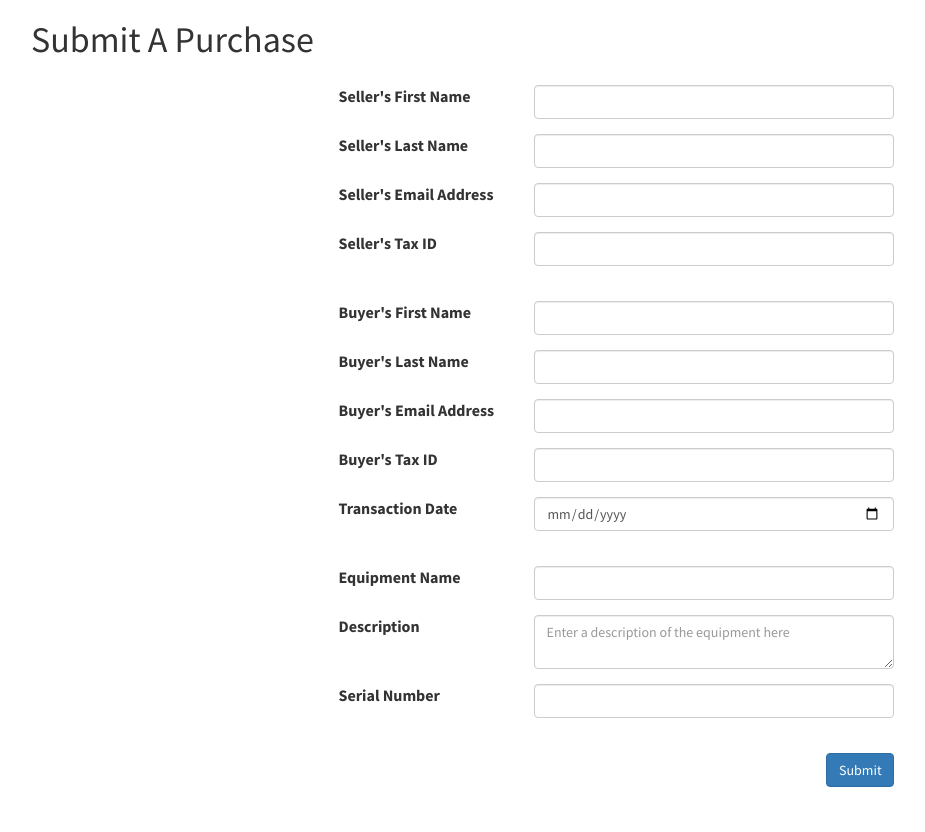
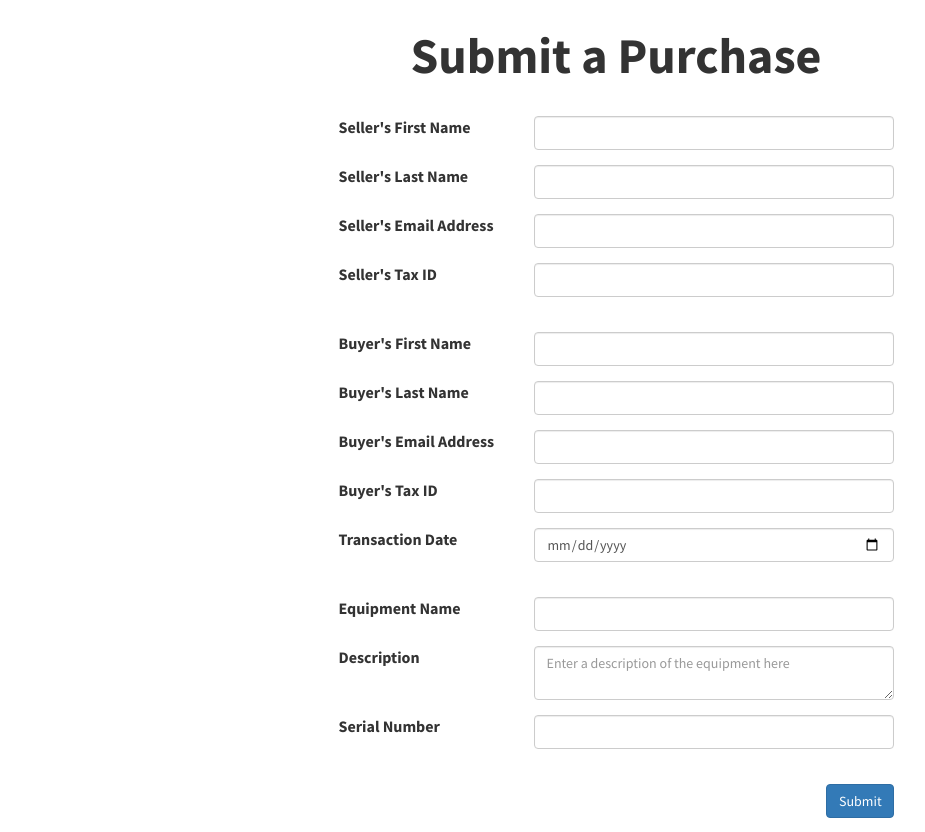
Before and after one commit to enlore/surpriesless, a website: page static/submit-purchase/index.html in a window 1280 px wide. Shown: the whole page, without its empty margins (24-949 px from the left). Before the commit the page ends 801 px from the top, so only its background shows below. Drawn offline with nearby package versions, Linux system fonts and the light colour scheme.

Commit message:
edited more styles

```diff
--- a/static/css/app.css
+++ b/static/css/app.css
@@ -21,6 +21,13 @@ label, input {
 	padding-top: 20px;
 }
 
+.tip-top-2 {
+	text-align: center;
+	font-weight: 700;
+	font-size: 50px;
+	padding-top: 20px;
+}
+
 .form-control {
 	border-radius: 0%;
 }
--- a/static/submit-purchase/index.html
+++ b/static/submit-purchase/index.html
@@ -8,7 +8,7 @@
     <body>
         <div class="container">
             <div class="row">
-                <h1>Submit A Purchase</h1>
+                <p class="tip-top-2">Submit a Purchase</h1>
             </div>
             <form method="POST" action="https://tierion.com/form/submit">
                 <div class="form-group row">
```
